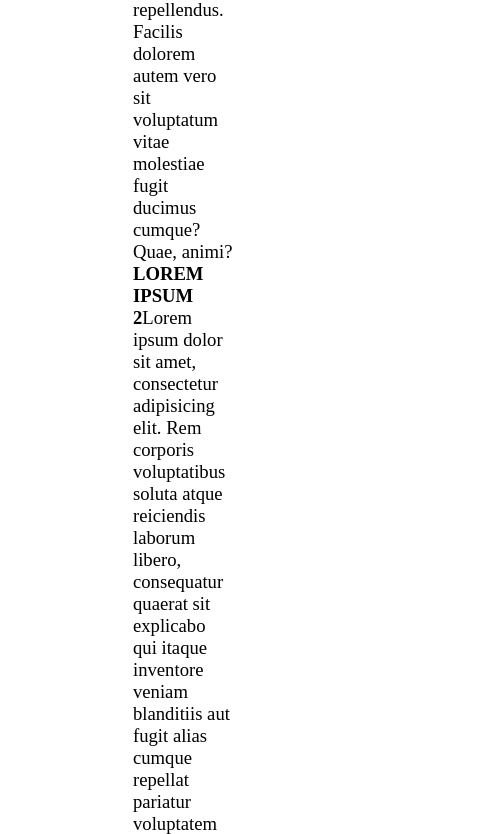
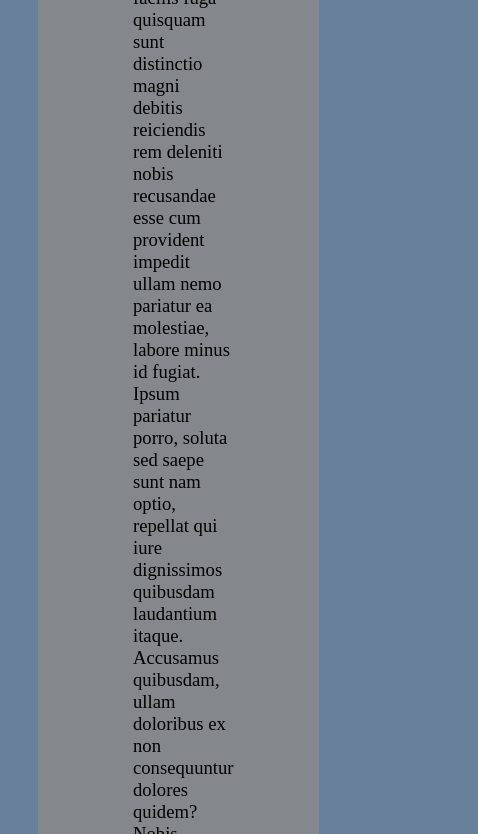
Before and after one commit to JD-Fuller/day-2, a plain HTML site: page index.html in a window 390 px wide. Shown: the part 1166-2000 px from the top of the page, 478 px wide, since content can reach past the window. Drawn offline with Linux system fonts and the light colour scheme.

Commit message:
more style tweaks

```diff
--- a/index.html
+++ b/index.html
@@ -15,8 +15,8 @@
 
     <section class="column left">
         <h1>Why Designers are important!</h1>
-    <div ><b>LOREM IPSUM 1</b>Lorem ipsum dolor sit, amet consectetur adipisicing elit. Doloremque, deserunt? Esse, soluta ipsum voluptatem omnis eveniet, saepe ratione tenetur ab eligendi nam beatae quibusdam itaque laborum sequi cum aperiam. Ducimus rerum dolores quod inventore quo illum repellendus. Facilis dolorem autem vero sit voluptatum vitae molestiae fugit ducimus cumque? Quae, animi?</div>
-    <div><b>LOREM IPSUM 2</b>Lorem ipsum dolor sit amet, consectetur adipisicing elit. Rem corporis voluptatibus soluta atque reiciendis laborum libero, consequatur quaerat sit explicabo qui itaque inventore veniam blanditiis aut fugit alias cumque repellat pariatur voluptatem modi hic. Id, labore voluptates? Non cum voluptas dolorem! Voluptates corrupti iste culpa alias ea fuga nesciunt corporis!</div>
+    <div ><b>LOREM IPSUM 1</b>Lorem ipsum dolor sit amet consectetur adipisicing elit. Voluptas a culpa adipisci perferendis itaque vel consequatur optio. At adipisci voluptatum quidem saepe, consequatur magni voluptates fugiat tempore molestiae facilis natus dolores, quaerat aliquam expedita ex id. Doloremque repudiandae temporibus facilis fuga quisquam sunt distinctio magni debitis reiciendis rem deleniti nobis recusandae esse cum provident impedit ullam nemo pariatur ea molestiae, labore minus id fugiat. Ipsum pariatur porro, soluta sed saepe sunt nam optio, repellat qui iure dignissimos quibusdam laudantium itaque. Accusamus quibusdam, ullam doloribus ex non consequuntur dolores quidem? Nobis.</div>
+    <div><b>LOREM IPSUM 2</b>Lorem ipsum dolor sit amet consectetur adipisicing elit. Doloribus id excepturi quas aspernatur eum optio, commodi iste tempore voluptatum repellendus quia, vero a nisi deserunt illo quidem voluptates? Itaque eveniet ex placeat delectus tempora, quos exercitationem tempore. Recusandae, ab iusto sit illo quia velit vero nesciunt beatae nulla molestias reprehenderit qui omnis accusantium, earum consequuntur nobis eum? Esse quam repellat corrupti autem ipsa a error saepe voluptate, quos culpa eum temporibus, expedita voluptatum ea deserunt? Natus sapiente iusto consequatur hic dicta aperiam earum ducimus error cum laudantium. Saepe, veniam nihil.</div>
     <div>
     </section>
     <section class="column right">
--- a/style.css
+++ b/style.css
@@ -71,8 +71,32 @@ section.right {
 }
 
 
-@media and screen (max-width: 700px) {
-  .left h1 {
-    font-size: 14px;
+@media only screen and (max-width: 600px) {
+  body {
+    font-size: 14pt;
+    background-color: rgb(104, 128, 153);
+    display: block;
+  }
+header h1 {
+  font-size: 14pt;
+}
+  h1 {
+    font-size: 18pt;
+    font-family: monospace;
+  }
+  section.left {
+    background-color: rgb(132, 135, 139)
+  }
+  section.right {
+    background-color: rgb(230, 233, 235)
+  }
+  img {
+    width: 100%;
   }
 }
+
+@media only screen and (max-width: 765px) {
+  body {
+    display: block;
+  }
+}
```
